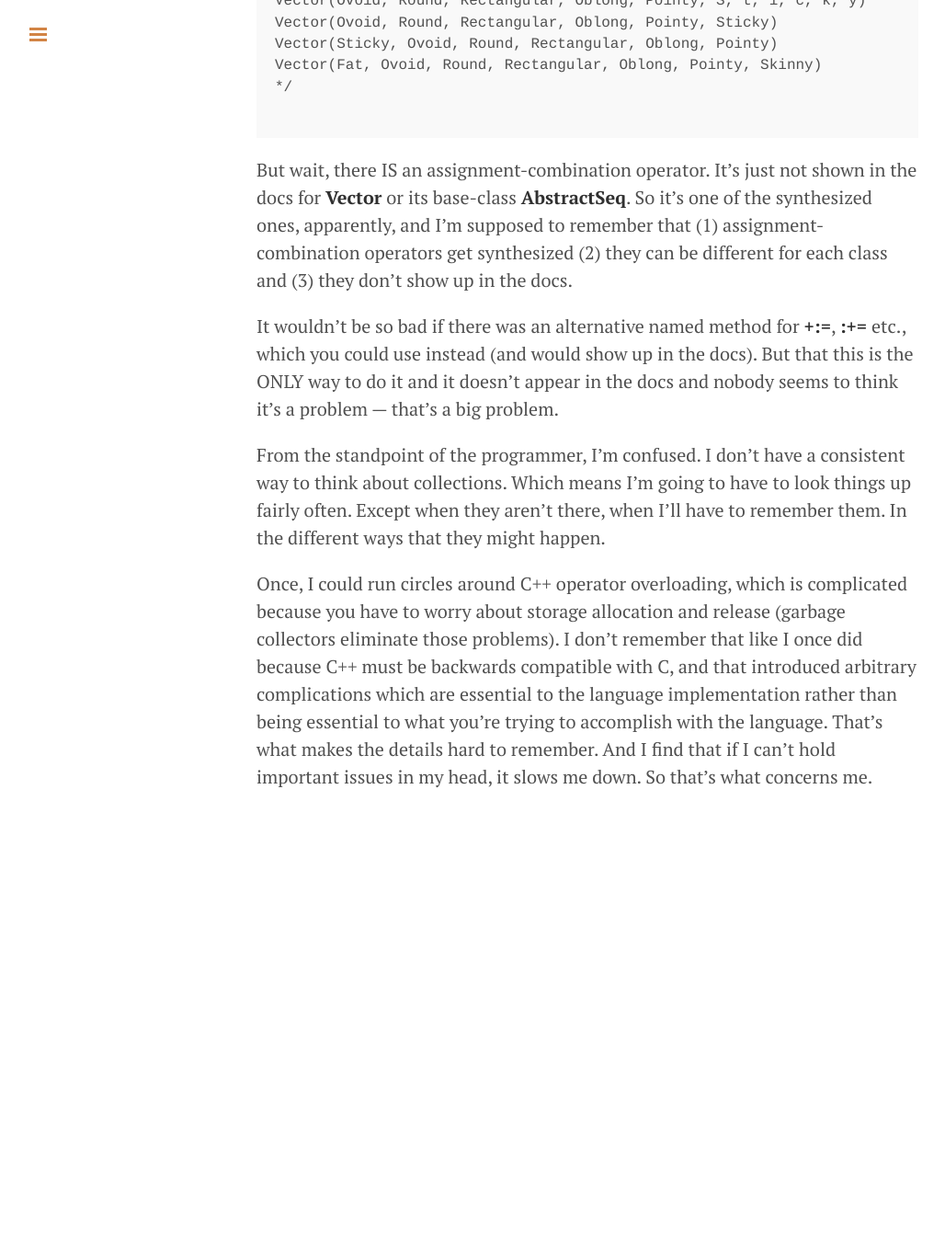
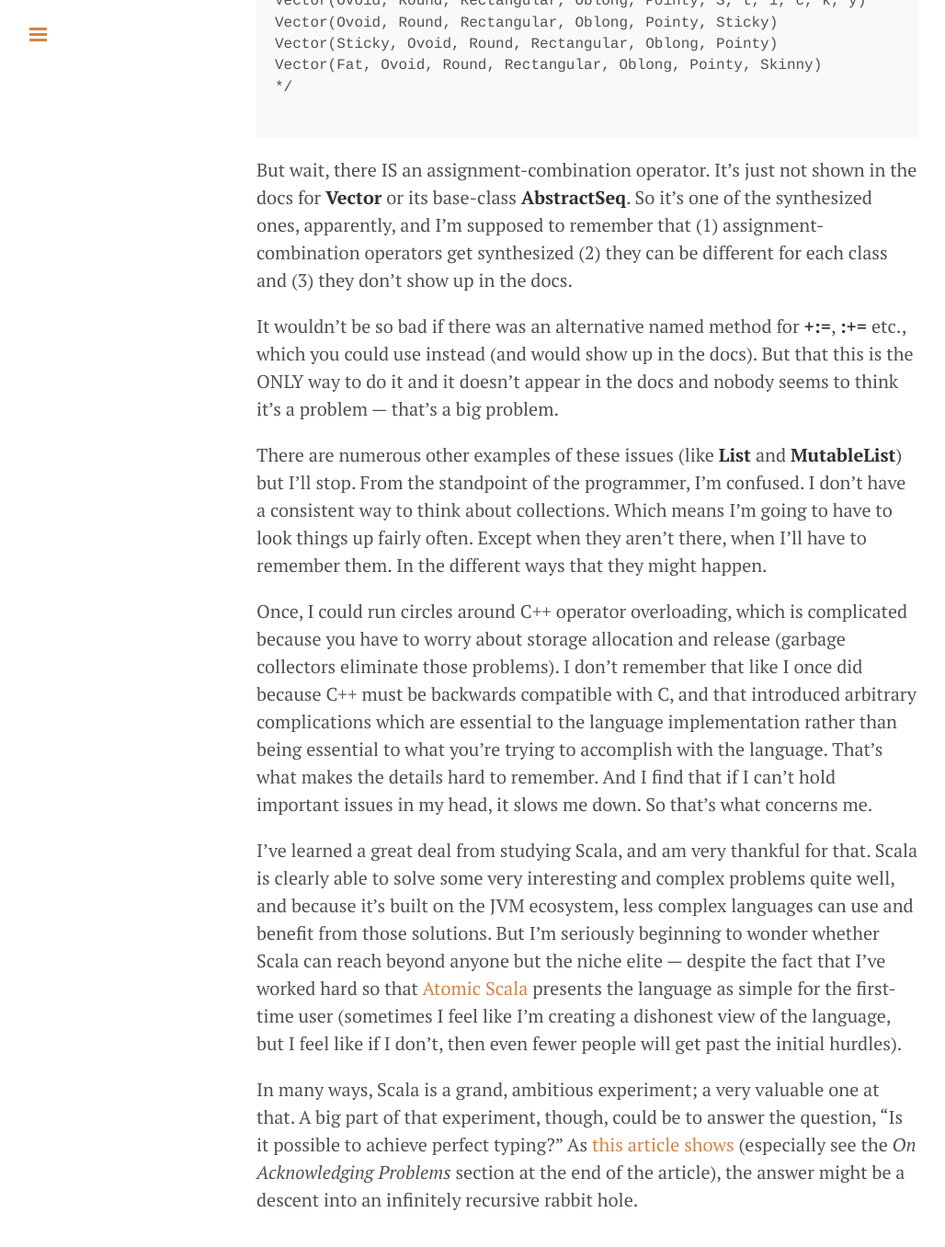
Before and after one commit to djaus2/BruceEckel.github.io, a Jekyll site: the page built from _posts/2014-12-30-operator-underloading-in-scala.md, in a window 1280 px wide and 1400 px high, scrolled down 4066 px. Shown: the top 1356 px of the window at 92% size, without its empty margins (1-1029 px from the left). Built offline with Jekyll 4.4.1, drawn with Linux system fonts in a browser that asks for light colours; Markdown is read by kramdown in place of the engine named in the settings; comment, search, counter and statistics services are not loaded; before the commit the page ends 5006 px from its top, so only the background shows below that.

Commit message:
More stuff

```diff
--- a/_posts/2014-12-30-operator-underloading-in-scala.md
+++ b/_posts/2014-12-30-operator-underloading-in-scala.md
@@ -150,6 +150,10 @@ But wait, there IS an assignment-combination operator. It's just not shown in th
 
 It wouldn't be so bad if there was an alternative named method for **+:=**, **:+=** etc., which you could use instead (and would show up in the docs). But that this is the ONLY way to do it and it doesn't appear in the docs and nobody seems to think it's a problem --- that's a big problem.
 
-From the standpoint of the programmer, I'm confused. I don't have a consistent way to think about collections. Which means I'm going to have to look things up fairly often. Except when they aren't there, when I'll have to remember them. In the different ways that they might happen.
+There are numerous other examples of these issues (like **List** and **MutableList**) but I'll stop. From the standpoint of the programmer, I'm confused. I don't have a consistent way to think about collections. Which means I'm going to have to look things up fairly often. Except when they aren't there, when I'll have to remember them. In the different ways that they might happen.
 
 Once, I could run circles around C++ operator overloading, which is complicated because you have to worry about storage allocation and release (garbage collectors eliminate those problems). I don't remember that like I once did because C++ must be backwards compatible with C, and that introduced arbitrary complications which are essential to the language implementation rather than being essential to what you're trying to accomplish with the language. That's what makes the details hard to remember. And I find that if I can't hold important issues in my head, it slows me down. So that's what concerns me.
+
+I've learned a great deal from studying Scala, and am very thankful for that. Scala is clearly able to solve some very interesting and complex problems quite well, and because it's built on the JVM ecosystem, less complex languages can use and benefit from those solutions. But I'm seriously beginning to wonder whether Scala can reach beyond anyone but the niche elite --- despite the fact that I've worked hard so that [Atomic Scala](http://www.atomicscala.com/) presents the language as simple for the first-time user (sometimes I feel like I'm creating a dishonest view of the language, but I feel like if I don't, then even fewer people will get past the initial hurdles).
+
+In many ways, Scala is a grand, ambitious experiment; a very valuable one at that. A big part of that experiment, though, could be to answer the question, "Is it possible to achieve perfect typing?" As [this article shows](http://yz.mit.edu/wp/true-scala-complexity/) (especially see the *On Acknowledging Problems* section at the end of the article), the answer might be a descent into an infinitely recursive rabbit hole.
```
